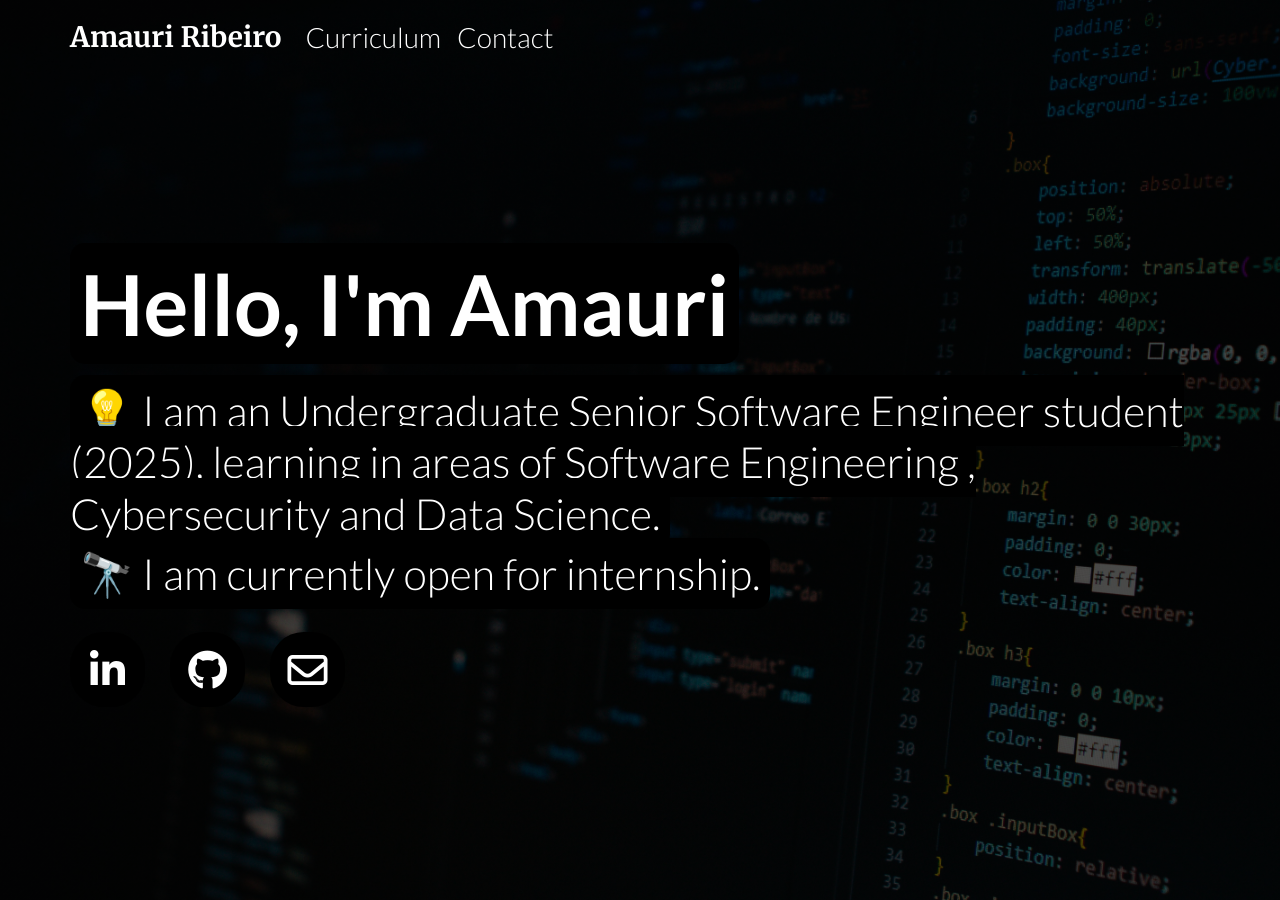
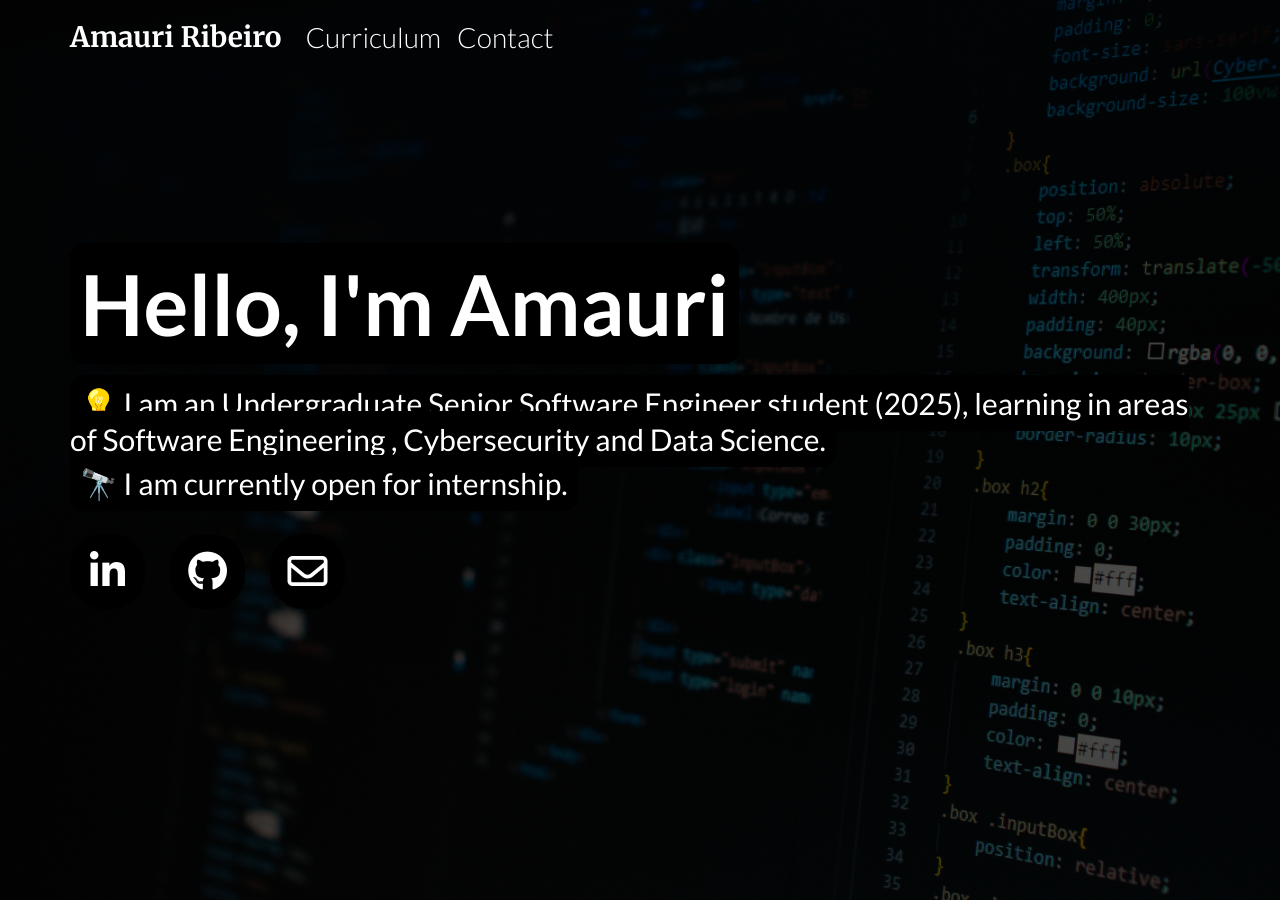
Before and after one commit to Ribeirosk8/ribeirosk8.github.io, a Jekyll site: the page built from index.html, in a window 1280 px wide. Built offline with Jekyll 4.4.1, drawn with Linux system fonts in a browser that asks for light colours; nearby versions of some CDN libraries.

Commit message:
Update index.html

```diff
--- a/index.html
+++ b/index.html
@@ -24,8 +24,8 @@ layout: default
     }
 
     .description {
-        font-size: 43px;
-        font-weight: inherit;
+        font-size: 30px;
+        font-weight: initial;
     }
 
     .social-button {
```
